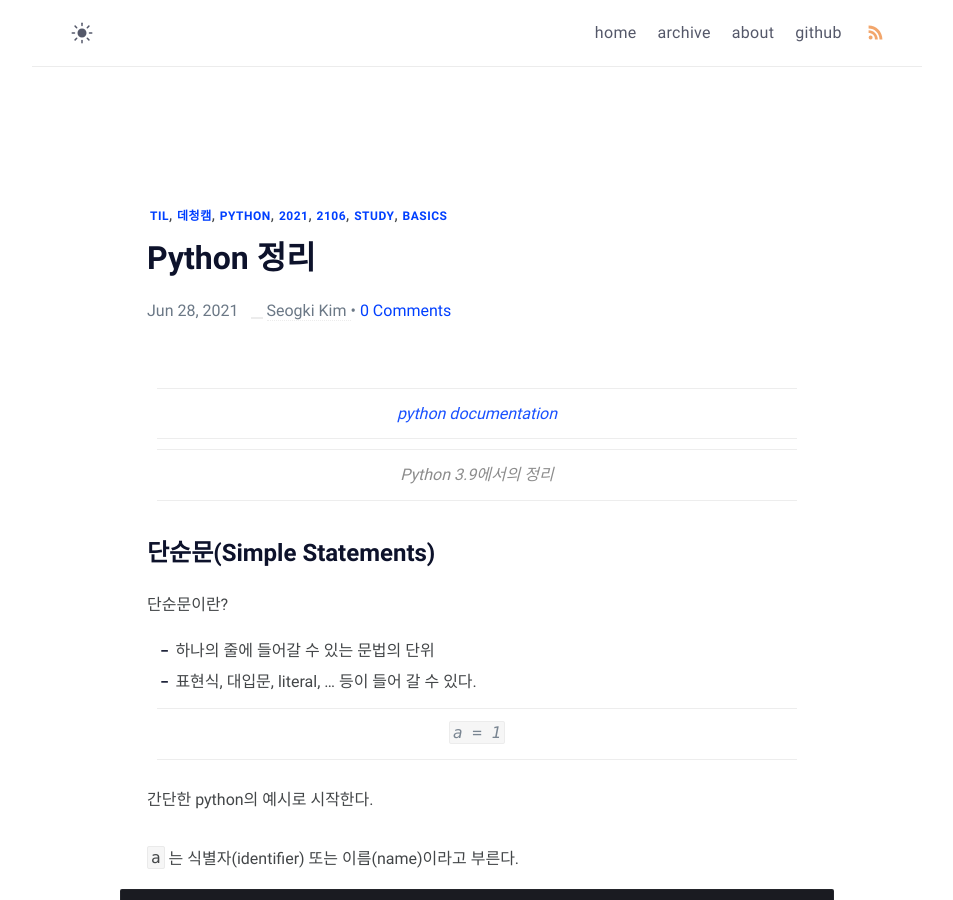
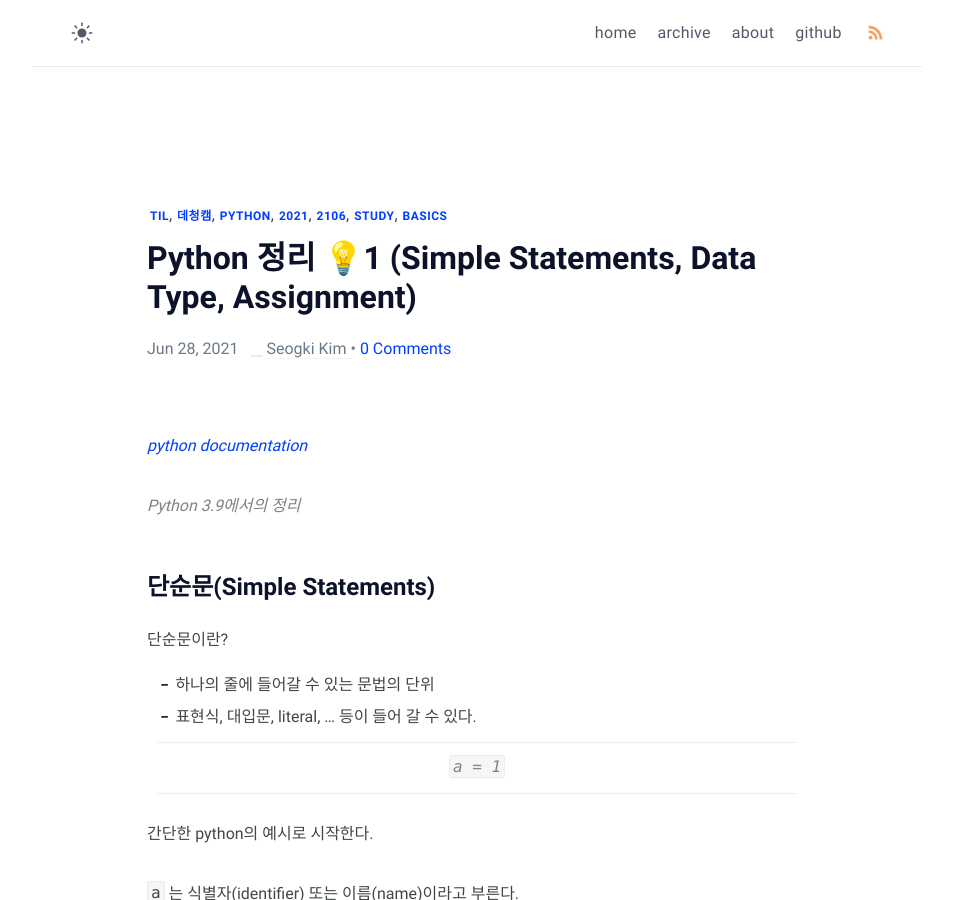
Before and after one commit to ikgoes/ikgoes.github.io, a Jekyll site: the page built from _posts/210628-데이터청년캠퍼스-day01/2021-06-28-Python-정리-1.md, in a window 1280 px wide and 900 px high. Shown: the whole window, without its empty margins (163-1116 px from the left). Built offline with Jekyll 4.4.1, drawn with Linux system fonts in a browser that asks for light colours; some web fonts are replaced; comment, search, counter and statistics services are not loaded; some of the changed text lies outside the part shown.

Commit message:
changed disfuctioned title & erased quotations on top in 3 blog posts

````diff
--- a/_posts/210628-데이터청년캠퍼스-day01/2021-06-28-Python-정리#1.md
+++ b/_posts/210628-데이터청년캠퍼스-day01/2021-06-28-Python-정리-1.md
@@ -1,15 +1,15 @@
 ---
-title: Python 정리 #1
+title: Python 정리 💡1 (Simple Statements, Data Type, Assignment)
 date: 2021-06-28 20:35:47 +09:00
 modified: 2021-06-28 20:35:47 +09:00
 comments: true
 tags: [TIL, 데청캠, python, 2021, 2106, study, basics]
-description: python basics
+description: python basics 💡1
 ---
 
-> *<span style="color:grey">[python documentation](https://docs.python.org/)</span>*
+*<span style="color:grey">[python documentation](https://docs.python.org/)</span>*
 
-> *<span style="color:grey">Python 3.9에서의 정리</span>*
+*<span style="color:grey">Python 3.9에서의 정리</span>*
 
 # 단순문(Simple Statements)
 
@@ -218,11 +218,11 @@ starred assignment는 list 혹은 tuple 형태여야하므로,
 
 as 는 등호(**=**) 처럼 사용이 된다.
 
-## **내용은 추후에 추가될 예정**
+ **내용은 추후에 추가될 예정**
 
 # global, nonlocal을 통한 할당
 
-## **내용은 추후에 추가될 예정**
+ **내용은 추후에 추가될 예정**
 
 # 할당
 
@@ -233,15 +233,16 @@ a = lambda x:x+1  # 익명 함수
 # identifier = expression의 형태를 가진다
 ```
 
->expression이란
->> - 표현식
->>    - **하나의 결과값**으로 만들 수 있는 것
->>    - 이것을 이용해서 closer나 decorator할 수 있다
->>    - 여러 개의 결과를 하나의 값으로 표현하는 것 **reduction**
->>    - python은 reduction을 왼쪽부터 진행
->>      * `b = 4 or 1/0`을 수행하면 연산이 잘 진행됨
->>      * `or`과 `and`도 expression의 종류이다
-## **내용은 추후에 추가될 예정**
+expression이란
+ - 표현식
+    - **하나의 결과값**으로 만들 수 있는 것
+    - 이것을 이용해서 closer나 decorator할 수 있다
+    - 여러 개의 결과를 하나의 값으로 표현하는 것 **reduction**
+    - python은 reduction을 왼쪽부터 진행
+      * `b = 4 or 1/0`을 수행하면 연산이 잘 진행됨
+      * `or`과 `and`도 expression의 종류이다
+
+**내용은 추후에 추가될 예정**
 
 
 
````
Also changed, not shown: _posts/210628-데이터청년캠퍼스-day01-#2/2021-06-28-Python-정리#2.md (+4 -4 lines), _posts/210628-데이터청년캠퍼스-day01-#3/2021-06-28-Python-정리#3.md (+5 -4 lines).
